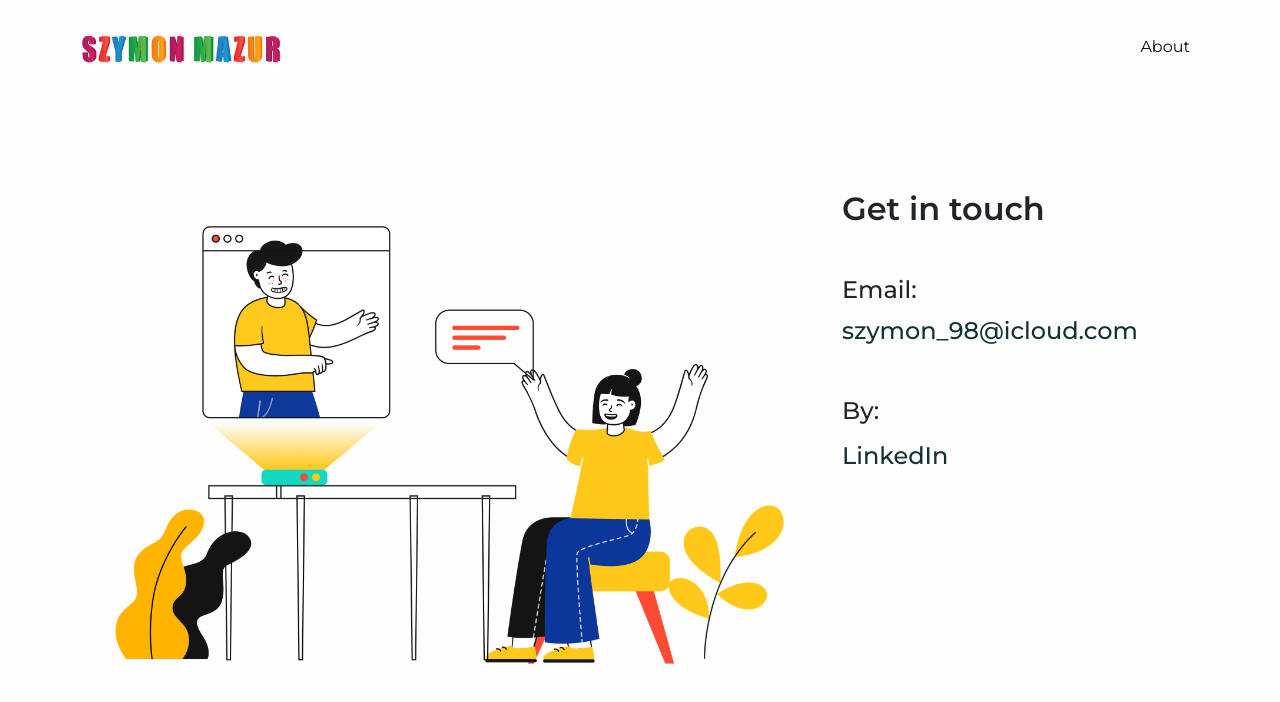
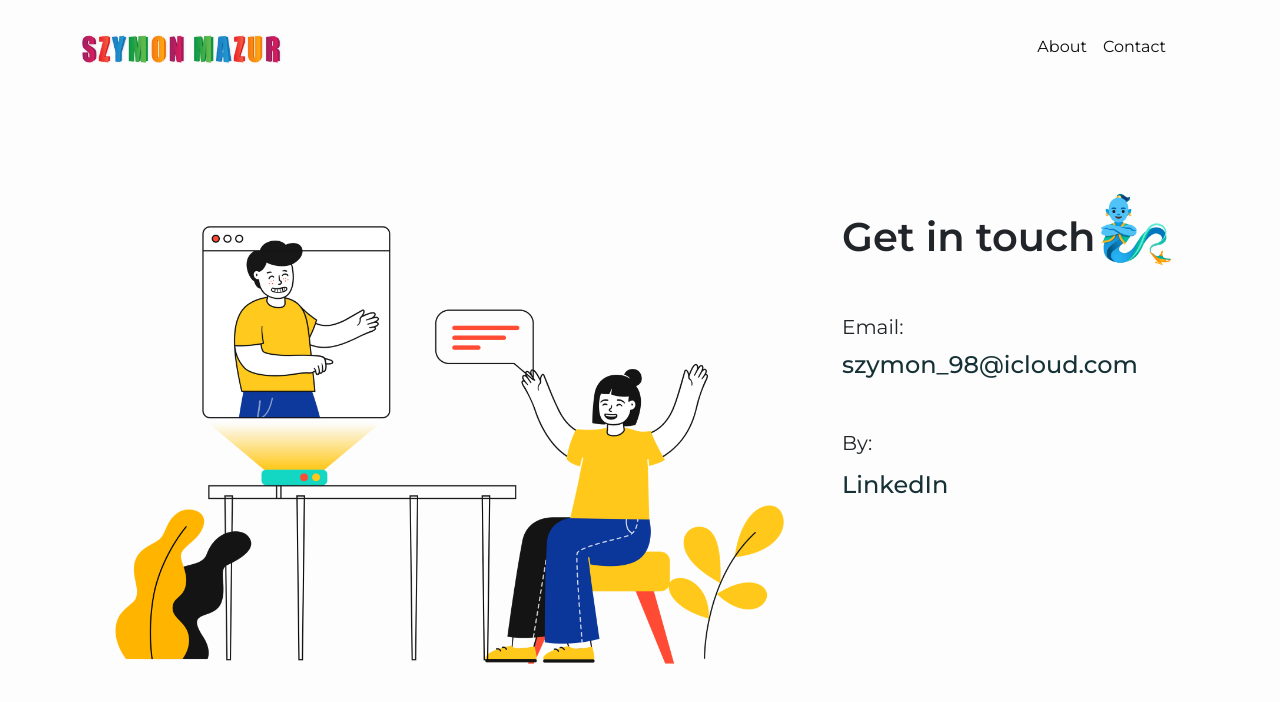
Before and after one commit to SzymonMazur/portfolio, a Vue app: page /contact-view in a window 1280 px wide. Shown: the top 702 px of the page. Built offline with nearby package versions, Linux system fonts and the light colour scheme.

Commit message:
fixed contact to nav-link

```diff
--- a/src/components/shared/TheNavigation.vue
+++ b/src/components/shared/TheNavigation.vue
@@ -14,9 +14,10 @@
         <i class="bi bi-list"></i>
         </button>
        <div class="collapse navbar-collapse" id="navbarNav">
-           <ul class="navbar-nav ms-auto">
-               <li class="nav-item ms-auto active">
+           <ul class="navbar-nav ms-auto mx-4">
+               <li class="nav-item ms-auto active d-md-flex flex-md-row">
                    <router-link class="nav-link" to="/about-view">About</router-link>
+                   <router-link class="nav-link" to="/contact-view">Contact</router-link>
                </li>
            </ul>
        </div>
--- a/src/views/ContactView.vue
+++ b/src/views/ContactView.vue
@@ -6,10 +6,10 @@
                 <img class="img-fluid mt-5" src="../assets/images/croods.png" alt="">
             </article>
             <article class="col-12 col-md-4 mt-5">
-                <h2 class="mb-5" style="font-weight: 600;">Get in touch</h2>
-                <h4>Email:</h4>
+                <h2 class="mb-5 fs-1" style="font-weight: 600;">Get in touch<span class="genie">🧞‍♂️</span></h2>
+                <h4 class="fs-5" style="font-weight: 400;">Email:</h4>
                 <a class="fs-4 nav-link p-0" href="mailto:szymon_98@icloud.com?Subject=Get%20In%20touch" target="_top" >szymon_98@icloud.com</a>
-                <h4 class="mt-5">By:
+                <h4 class="mt-5 fs-5" style="font-weight: 400;">By:
                     <span>
                         <a class="fs-4 mt-3 nav-link p-0" href="https://www.linkedin.com/in/szymon-mazur-07554b15b/">LinkedIn</a>
                     </span>
@@ -27,7 +27,9 @@
 .container{
   font-family: Montserrat, sans-serif;
 }
-
+.genie{
+    font-size: 4rem;
+}
 .nav-link{
     color: rgba(21, 49, 54, 1);
     font-weight: 500;
```
